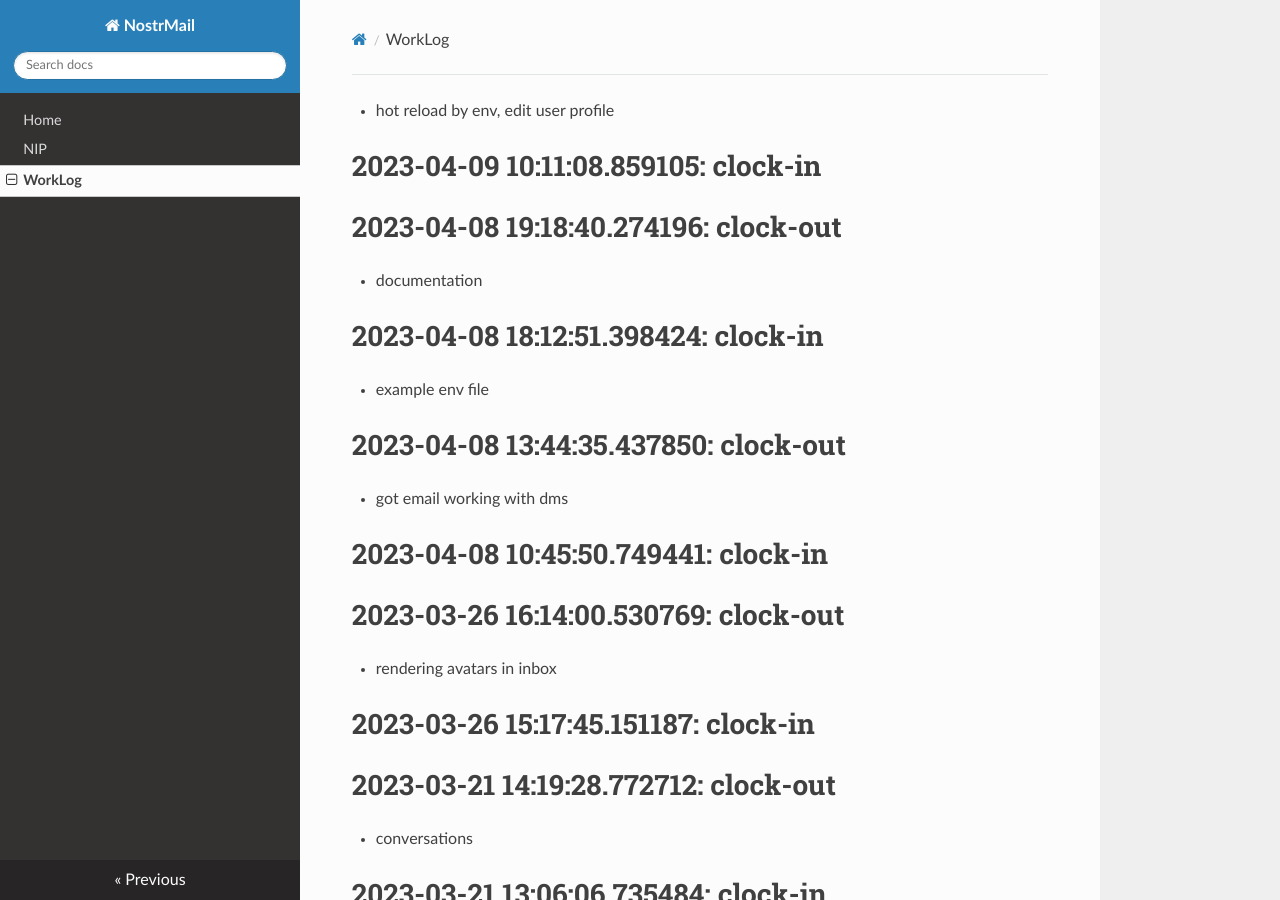
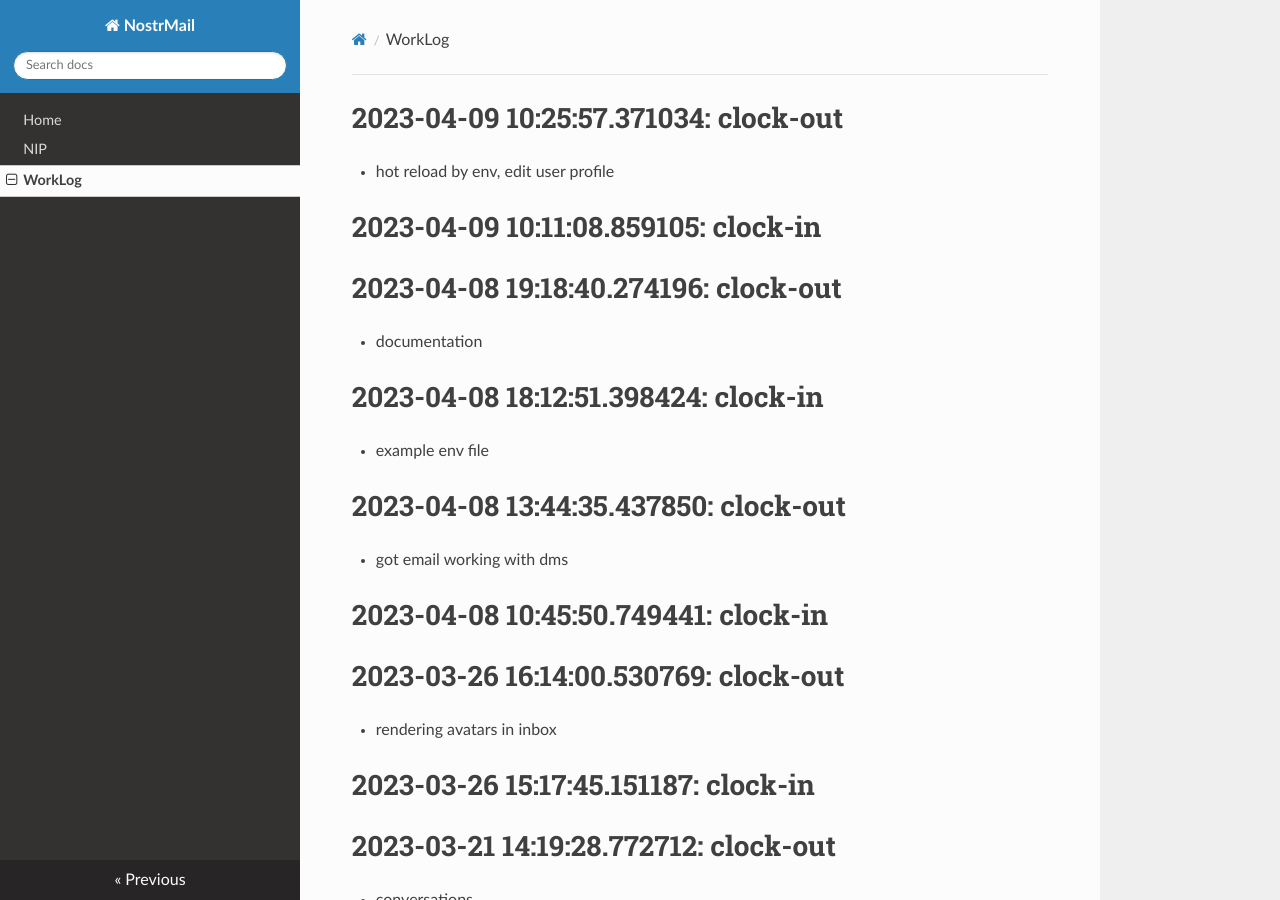
Before and after one commit to asherp/nostr-mail, an MkDocs documentation site: the page built from docs/WorkLog.md, in a window 1280 px wide and 900 px high. Built offline with MkDocs 1.6.1, drawn with Linux system fonts in a browser that asks for light colours; nearby versions of some CDN libraries.

Commit message:
clock-out

```diff
--- a/WorkLog.md
+++ b/WorkLog.md
@@ -1,3 +1,5 @@
+# 2023-04-09 10:25:57.371034: clock-out
+
 * hot reload by env, edit user profile
 
 # 2023-04-09 10:11:08.859105: clock-in
```
